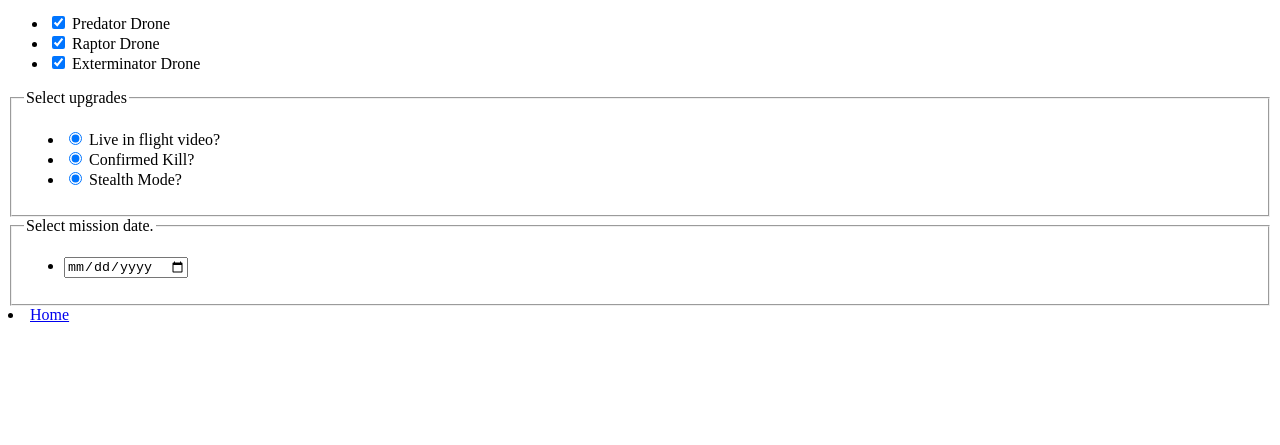
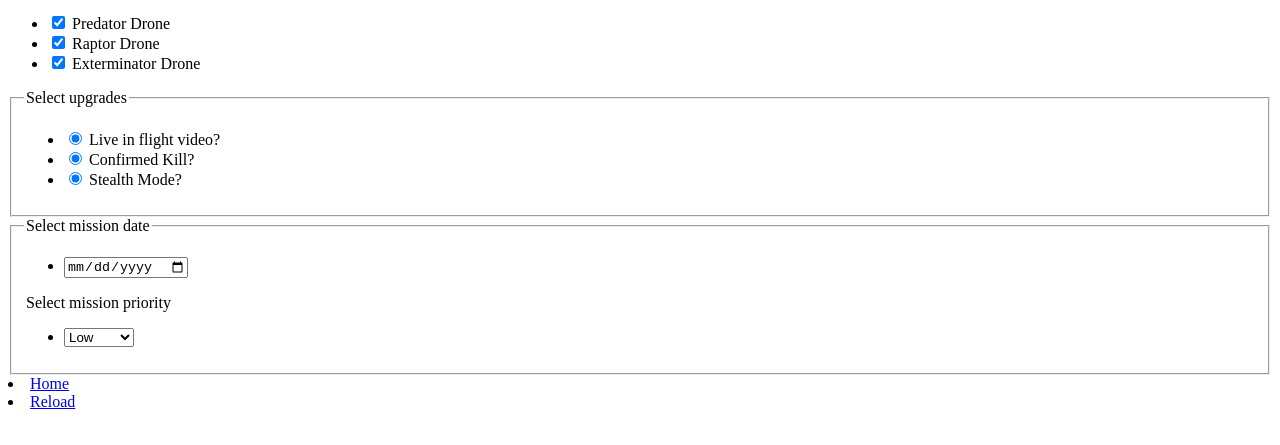
Before and after one commit to shannonplesh/project_1_plesh_shannon, a plain HTML site: page additem.html in a window 1280 px wide. Shown: the part 293-738 px from the top of the page. Drawn offline with Linux system fonts and the light colour scheme.

Commit message:
mission priority

```diff
--- a/additem.html
+++ b/additem.html
@@ -126,19 +126,32 @@ return editNodeText(/^[A-Za-z0-9._-]+@[A-Za-z0-9.-]+\.[A-Za-z]{2,4}$/, inputFiel
 			</ul>
 		</fieldset>
 		<fieldset>
-			<legend>Select mission date.</legend>
+			<legend>Select mission date</legend>
 			<ul>
 				<li><input type="date"
 
 				</li>
 			</ul>
-		</fieldset>
+			<legend>Select mission priority</legend>
+			<ul>
+				<li><select>
+  <option value="low">Low</option>
+  <option value="medium">Medium</option>
+  <option value="high">High</option>
+ </select>
+
+
+				</li>
+			</ul>
+					</fieldset>
 
 
 
   			  			<footer></footer>
   		</div>
- 		<li><a href="index.html">Home</a>
+  		<li><a href="index.html">Home</a>
+ 		<li><a href="#">Reload</a>
 </body>
+
 </html>
 </body></html>
```
Also changed, not shown: index.html (+2 -2 lines).
